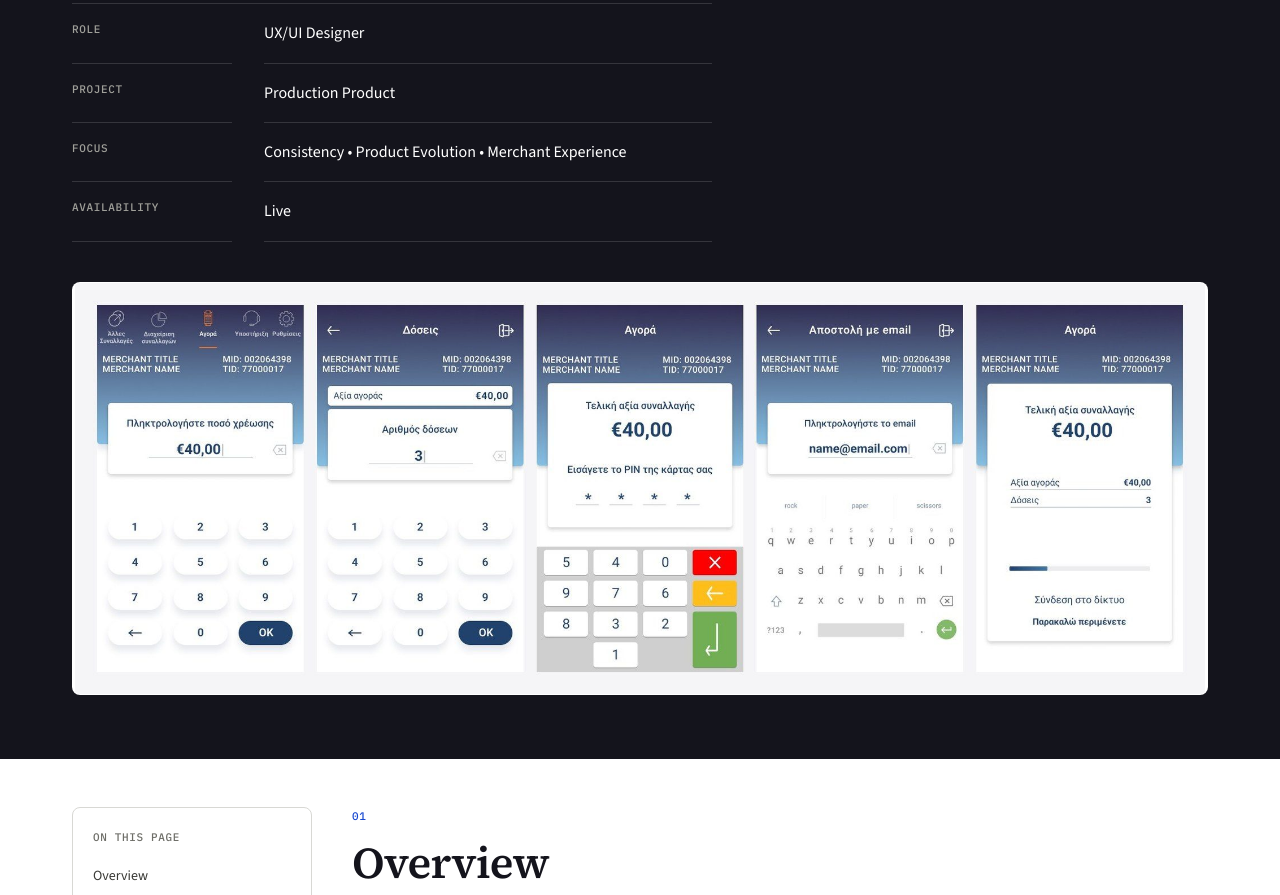
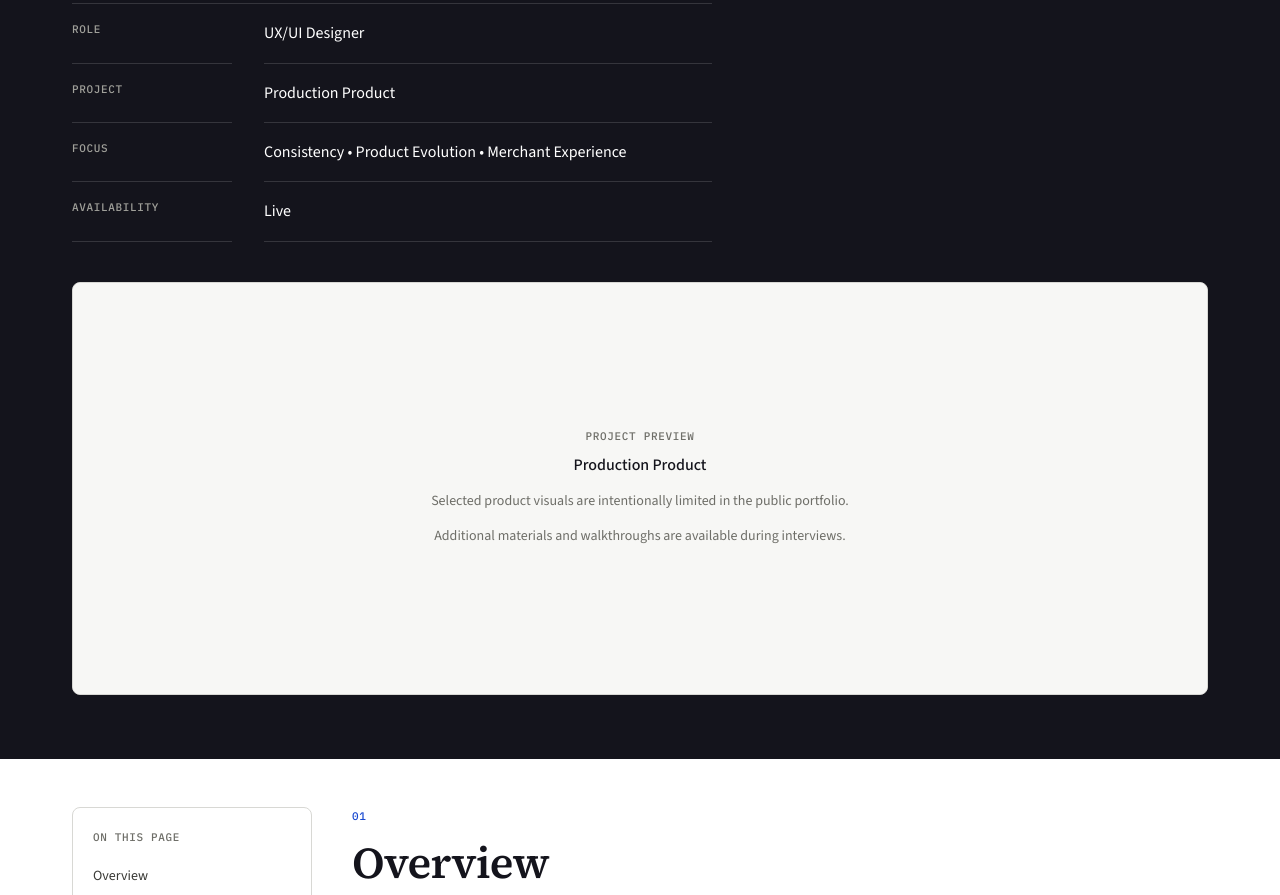
Before and after one commit to iozark/ioannazarkadoulaportfolio, a website: page src/work/merchant-payments/index.html in a window 1280 px wide. Shown: the part 280-1175 px from the top of the page. Drawn offline with Linux system fonts and the light colour scheme; files that its build step writes are made by us from their sources; files whose address does not match are found by name.

Commit message:
Add documentation-style editorial panels for project visuals.
Replace temporary media states with intentional preview panels that keep layout ratios stable for later image swaps.

Co-authored-by: Cursor <cursoragent@cursor.com>

```diff
--- a/assets/css/components.css
+++ b/assets/css/components.css
@@ -632,31 +632,81 @@ a.work-card:hover {
   object-fit: cover;
 }
 
-.c-media__placeholder {
+/* Editorial panel — shown when image is empty; hides when a real src is set */
+.c-media__panel {
   position: absolute;
   inset: 0;
   z-index: 0;
-  display: grid;
-  place-items: center;
-  gap: var(--space-2);
-  padding: var(--space-4);
+  display: flex;
+  flex-direction: column;
+  align-items: center;
+  justify-content: center;
+  gap: var(--space-3);
+  padding: var(--space-10) var(--space-8);
+  text-align: center;
+  background: var(--color-neutral-50);
+  pointer-events: none;
+}
+
+.c-media__panel-kicker {
+  margin: 0;
   font-family: var(--font-mono);
   font-size: var(--text-micro);
   font-weight: var(--font-weight-medium);
   letter-spacing: var(--tracking-micro);
   text-transform: uppercase;
   color: var(--color-neutral-500);
-  pointer-events: none;
+  line-height: var(--leading-tight);
 }
 
-.c-media__placeholder::before {
-  content: "";
-  width: 40px;
-  height: 28px;
-  border: 1px solid var(--color-neutral-400);
-  border-radius: var(--radius-sm);
-  background: var(--color-neutral-0);
-  opacity: 0.9;
+.c-media__panel-meta {
+  margin: 0;
+  font-family: var(--font-sans);
+  font-size: var(--text-body);
+  font-weight: var(--font-weight-medium);
+  color: var(--color-neutral-900);
+  line-height: var(--leading-body);
+}
+
+.c-media__panel-body,
+.c-media__panel-note {
+  margin: 0;
+  max-width: 28rem;
+  font-family: var(--font-sans);
+  font-size: var(--text-small);
+  font-weight: var(--font-weight-regular);
+  color: var(--color-neutral-500);
+  line-height: var(--leading-body);
+}
+
+.c-media__panel-body {
+  margin-top: var(--space-2);
+}
+
+.c-media__panel-note {
+  margin-top: var(--space-1);
+}
+
+/* Compact copy for wide, short hero ratios */
+.cs-hero-figure--flow .c-media__panel {
+  gap: var(--space-2);
+  padding: var(--space-6) var(--space-5);
+}
+
+.cs-hero-figure--flow .c-media__panel-body {
+  margin-top: var(--space-1);
+}
+
+@media (max-width: 767px) {
+  .c-media__panel {
+    gap: var(--space-2);
+    padding: var(--space-6) var(--space-4);
+  }
+
+  .c-media__panel-body,
+  .c-media__panel-note {
+    max-width: 22rem;
+  }
 }
 
 .c-media__img {
@@ -670,13 +720,18 @@ a.work-card:hover {
   background: transparent;
 }
 
-/* Empty / stub image stays invisible so the frame placeholder remains */
+/* Empty / stub image stays invisible so the editorial panel remains */
 .c-media__img:not([src]),
 .c-media__img[src=""],
 .c-media__img[src="about:blank"],
 .c-media__img[data-media-empty="true"] {
   opacity: 0;
   pointer-events: none;
+}
+
+/* When a real image is present, hide the panel without layout shift */
+.c-media__frame:has(.c-media__img:not([data-media-empty="true"])) .c-media__panel {
+  visibility: hidden;
 }
 
 .c-media__trigger {
@@ -731,19 +786,10 @@ a.work-card:hover {
   }
 }
 
-/* Dark hero surface: quieter placeholder chrome */
+/* Dark hero: light documentation surface for media panels */
 .cs-hero-dark .c-media__frame {
-  border-color: rgba(255, 255, 255, 0.12);
-  background: rgba(255, 255, 255, 0.06);
-}
-
-.cs-hero-dark .c-media__placeholder {
-  color: var(--color-neutral-400);
-}
-
-.cs-hero-dark .c-media__placeholder::before {
-  border-color: var(--color-neutral-500);
-  background: rgba(255, 255, 255, 0.06);
+  border-color: var(--color-neutral-200);
+  background: var(--color-neutral-50);
 }
 
 .cs-hero-dark .c-media__caption {
--- a/assets/css/pages.css
+++ b/assets/css/pages.css
@@ -268,8 +268,8 @@
 }
 
 .cs-hero-dark .c-media__frame {
-  background: var(--color-neutral-900);
-  border-color: rgba(255, 255, 255, 0.12);
+  background: var(--color-neutral-50);
+  border-color: var(--color-neutral-200);
 }
 
 .cs-hero-dark .c-media__img {
@@ -479,10 +479,6 @@
   --media-ratio: 2000 / 728;
 }
 
-.cs-hero-dark .cs-hero-figure--flow .c-media__frame {
-  background: var(--color-neutral-0);
-}
-
 .cs-hero-dark .cs-hero-figure--flow .c-media__img {
   object-fit: contain;
 }
--- a/src/work/merchant-payments/index.html
+++ b/src/work/merchant-payments/index.html
@@ -53,10 +53,17 @@
         </dl>
         <figure class="c-media cs-hero-figure cs-hero-figure--flow cs-hero-figure--merchant">
           <div class="c-media__frame">
+            <div class="c-media__panel">
+              <p class="c-media__panel-kicker">Project Preview</p>
+              <p class="c-media__panel-meta">Production Product</p>
+              <p class="c-media__panel-body">Selected product visuals are intentionally limited in the public portfolio.</p>
+              <p class="c-media__panel-note">Additional materials and walkthroughs are available during interviews.</p>
+            </div>
             <img
               class="c-media__img"
               src="{{ROOT}}/assets/images/work/merchant-payments/hero.jpg"
-              alt="Merchant payment application screens across a transaction flow"
+              data-media-empty="true"
+              alt="Merchant Payments project preview"
               width="2000"
               height="728"
               loading="eager"
```
Also changed, not shown: components/media.html (added, +32 -0 lines), src/index.html (+7 -3 lines), src/work/ecommerce-checkout/index.html (+8 -1 lines), src/work/green-helios/index.html (+10 -3 lines).
